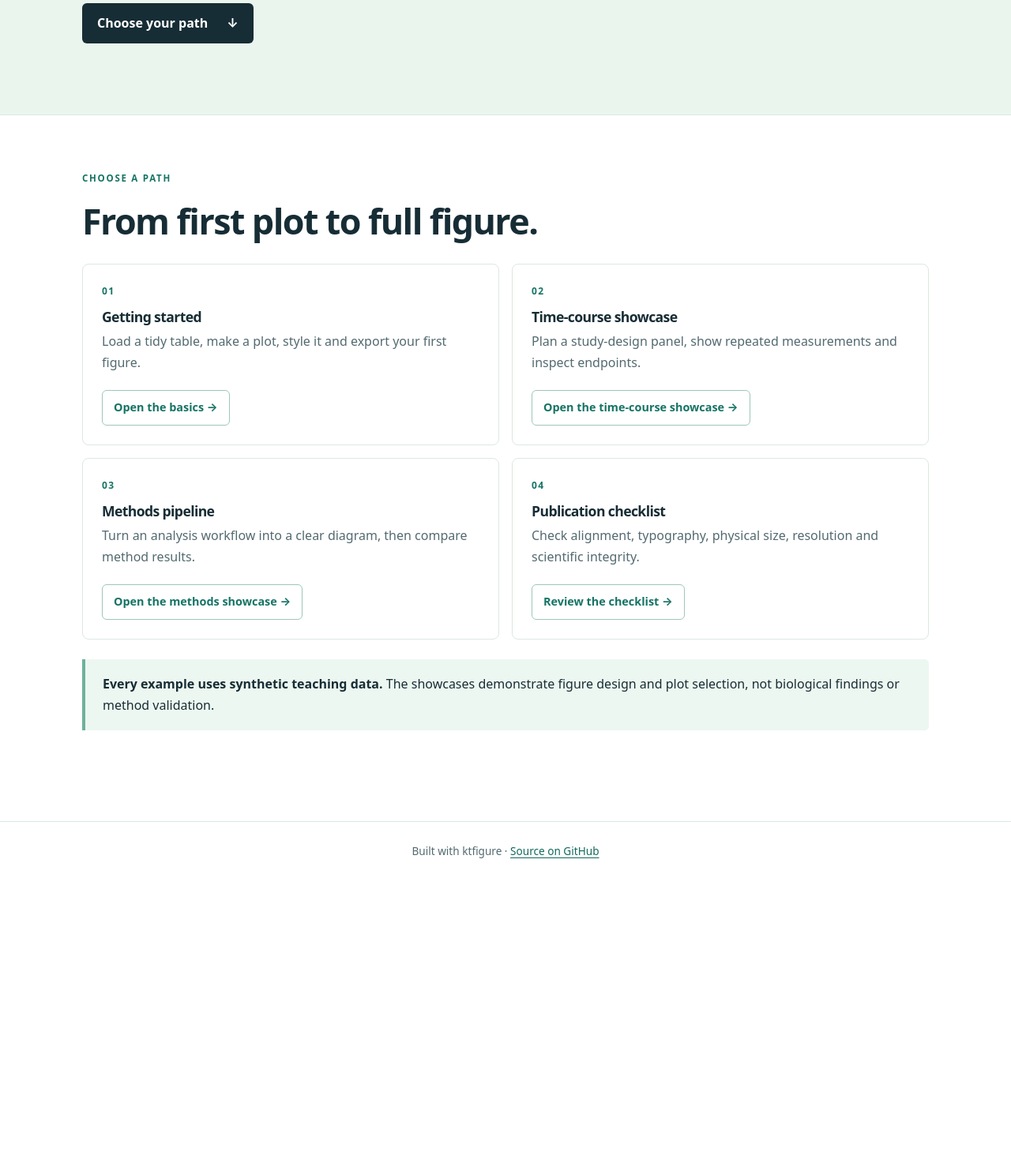
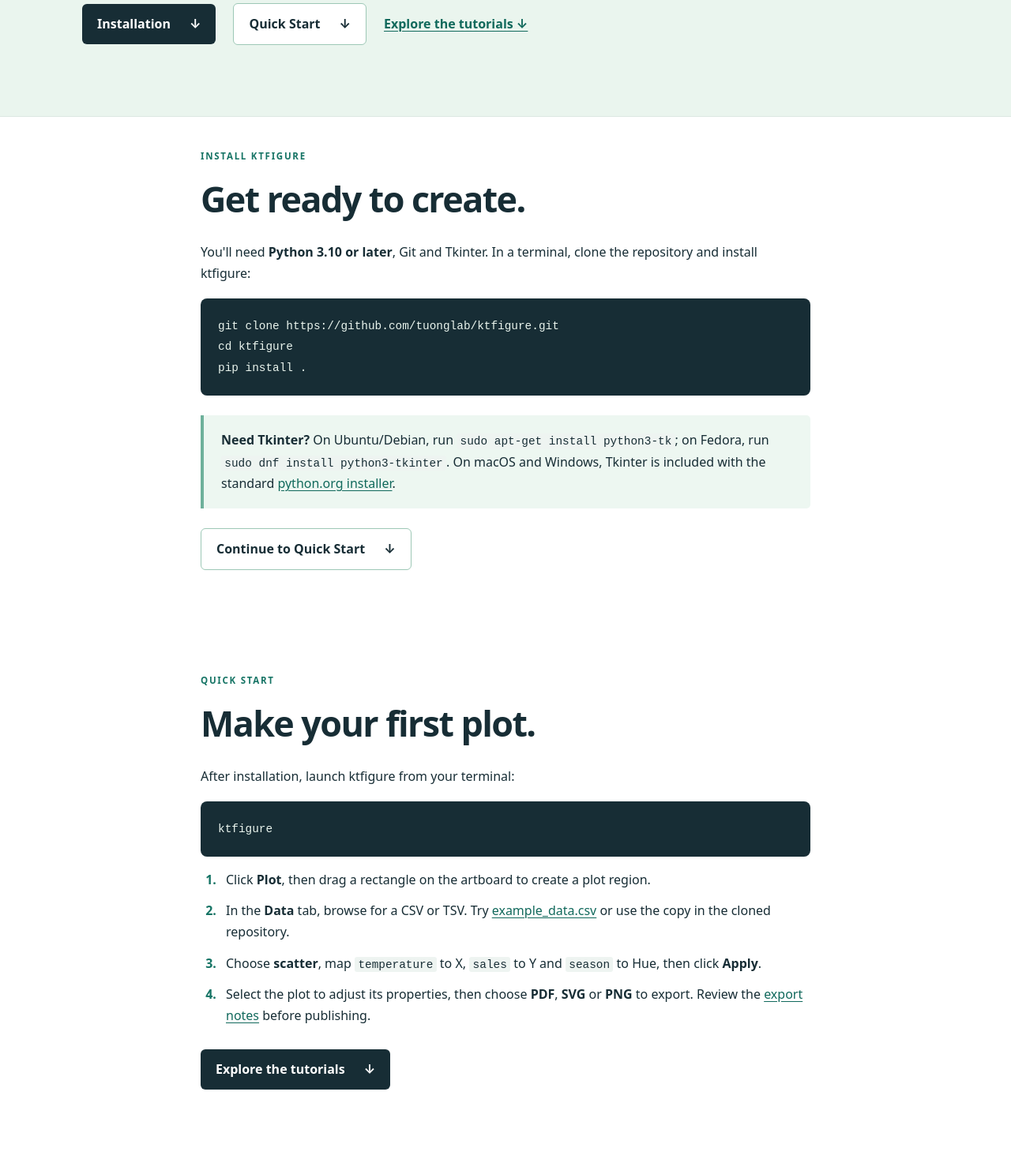
Before and after one commit to tuonglab/ktfigure, a plain HTML site: page docs/index.html in a window 1280 px wide. Shown: the part 474-1947 px from the top of the page at 79% size. Before the commit the page ends 1588 px from the top, so only its background shows below. Drawn offline with Linux system fonts and the light colour scheme.

Commit message:
Add installation and quick start to landing page (#23)
* Add installation and quick start to landing page

Co-authored-by: copilot-swe-agent[bot] <198982749+Copilot@users.noreply.github.com>

* Move tutorials below quick start

Co-authored-by: copilot-swe-agent[bot] <198982749+Copilot@users.noreply.github.com>

* Link quick start to tutorial paths

Co-authored-by: copilot-swe-agent[bot] <198982749+Copilot@users.noreply.github.com>

---------

Co-authored-by: zktuong <26215587+zktuong@users.noreply.github.com>
Co-authored-by: copilot-swe-agent[bot] <198982749+Copilot@users.noreply.github.com>

```diff
--- a/docs/index.html
+++ b/docs/index.html
@@ -13,6 +13,8 @@
     <a class="brand" href="index.html">ktfigure <span>tutorial</span></a>
     <nav aria-label="Main navigation">
       <a href="index.html" aria-current="page">Home</a>
+      <a href="#installation">Installation</a>
+      <a href="#quick-start">Quick Start</a>
       <details class="nav-dropdown">
         <summary>Tutorials</summary>
         <div class="nav-menu">
@@ -34,9 +36,36 @@
         <h1>Thoughtful figures,<br>without writing code.</h1>
         <p class="lead">Learn the basics, then build biomedical publication figures that make the evidence easy to follow without overstating it.</p>
         <div class="actions">
-          <a class="button" href="#learn-title">Choose your path <span aria-hidden="true">↓</span></a>
+          <a class="button" href="#installation">Installation <span aria-hidden="true">↓</span></a>
+          <a class="button button-secondary" href="#quick-start">Quick Start <span aria-hidden="true">↓</span></a>
+          <a class="text-link" href="#learn-title">Explore the tutorials ↓</a>
         </div>
       </div>
+    </section>
+    <section class="home-content home-guide" id="installation" aria-labelledby="installation-title">
+      <p class="eyebrow">Install ktfigure</p>
+      <h2 id="installation-title">Get ready to create.</h2>
+      <p>You'll need <strong>Python 3.10 or later</strong>, Git and Tkinter. In a terminal, clone the repository and install ktfigure:</p>
+      <pre><code>git clone https://github.com/tuonglab/ktfigure.git
+cd ktfigure
+pip install .</code></pre>
+      <div class="note">
+        <strong>Need Tkinter?</strong> On Ubuntu/Debian, run <code>sudo apt-get install python3-tk</code>; on Fedora, run <code>sudo dnf install python3-tkinter</code>. On macOS and Windows, Tkinter is included with the standard <a href="https://www.python.org/downloads/">python.org installer</a>.
+      </div>
+      <a class="button button-secondary" href="#quick-start">Continue to Quick Start <span aria-hidden="true">↓</span></a>
+    </section>
+    <section class="home-content home-guide" id="quick-start" aria-labelledby="quick-start-title">
+      <p class="eyebrow">Quick Start</p>
+      <h2 id="quick-start-title">Make your first plot.</h2>
+      <p>After installation, launch ktfigure from your terminal:</p>
+      <pre><code>ktfigure</code></pre>
+      <ol class="steps">
+        <li>Click <strong>Plot</strong>, then drag a rectangle on the artboard to create a plot region.</li>
+        <li>In the <strong>Data</strong> tab, browse for a CSV or TSV. Try <a href="https://raw.githubusercontent.com/tuonglab/ktfigure/master/example_data.csv" download>example_data.csv</a> or use the copy in the cloned repository.</li>
+        <li>Choose <strong>scatter</strong>, map <code>temperature</code> to X, <code>sales</code> to Y and <code>season</code> to Hue, then click <strong>Apply</strong>.</li>
+        <li>Select the plot to adjust its properties, then choose <strong>PDF</strong>, <strong>SVG</strong> or <strong>PNG</strong> to export. Review the <a href="getting-started.html#layout-export">export notes</a> before publishing.</li>
+      </ol>
+      <a class="button" href="#learn-title">Explore the tutorials <span aria-hidden="true">↓</span></a>
     </section>
     <section class="home-content" aria-labelledby="learn-title">
       <p class="eyebrow">Choose a path</p>
--- a/docs/style.css
+++ b/docs/style.css
@@ -72,6 +72,7 @@ figcaption { margin-top: 10px; font-size: .86rem; color: var(--muted); }
 .end p { margin-bottom: 6px; font-weight: 800; font-size: 1.2rem; }
 .home-content { max-width: 1200px; margin: auto; padding: 70px 5% 90px; }
 .home-content h2 { margin: 12px 0 28px; font-size: clamp(2rem, 4vw, 2.8rem); }
+.home-guide { max-width: 900px; padding-top: 40px; scroll-margin-top: 25px; }
 .home-grid { display: grid; grid-template-columns: repeat(2, minmax(0, 1fr)); gap: 16px; }
 .home-card { display: flex; flex-direction: column; min-height: 230px; padding: 24px; color: var(--ink); text-decoration: none; border: 1px solid var(--line); border-radius: 8px; background: white; transition: transform .2s ease, box-shadow .2s ease, border-color .2s ease; }
 .home-card:hover, .showcase-card:hover { color: var(--ink); border-color: #9dc8b6; box-shadow: 0 12px 28px #1a3e2e12; transform: translateY(-3px); }
```
Also changed, not shown: docs/checklist.html (+2 -0 lines), docs/community.html (+2 -0 lines), docs/getting-started.html (+4 -6 lines), docs/methods.html (+2 -0 lines), docs/showcases.html (+2 -0 lines), docs/timecourse.html (+2 -0 lines).
